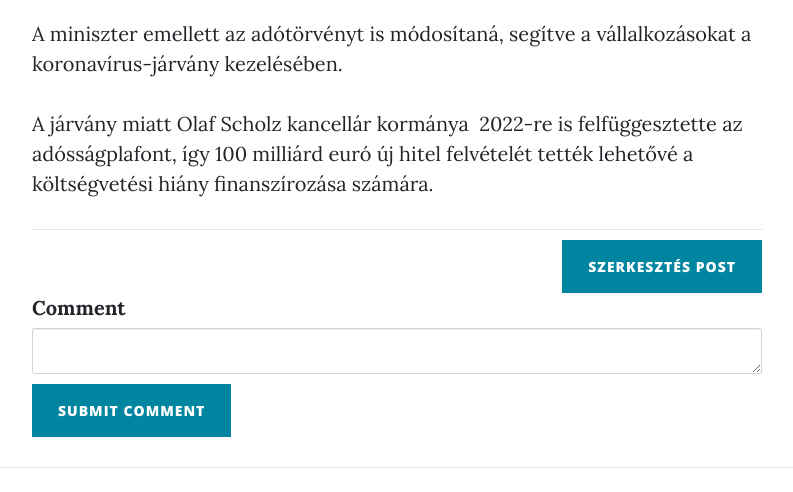
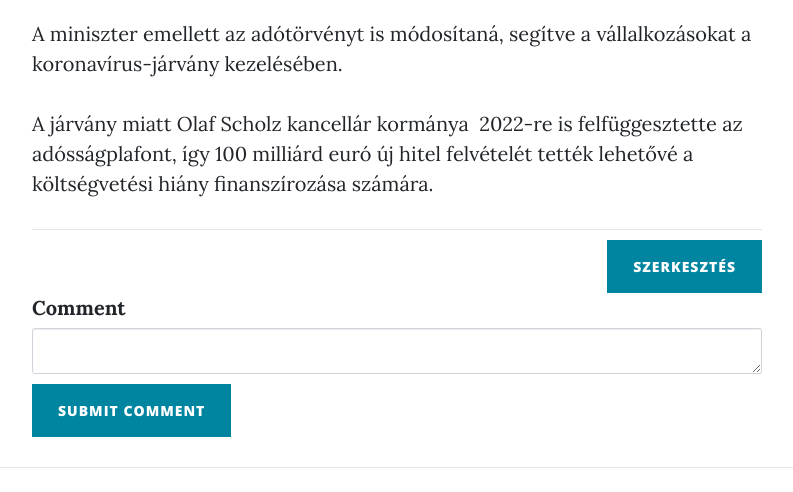
Before and after one commit to szilveszter94/blog-end, a Flask app: page /post/2 in a window 1280 px wide. Shown: the part 1153-1645 px from the top of the page, without its empty margins (243-1036 px from the left). Run offline with Flask 2, Linux system fonts and the light colour scheme; a user stored in the database is signed in; data comes from the database, SQL or seed files in the repository; data that the repository does not hold is empty; some libraries are stand-ins or nearby versions.

Commit message:
Update post.html
commit

```diff
--- a/templates/post.html
+++ b/templates/post.html
@@ -30,8 +30,7 @@
                 <hr>
                 {% if current_user.id == 1 %}
                 <div class="clearfix">
-                    <a class="btn btn-primary float-right" href="{{url_for('edit_post', post_id=post.id)}}">Szerkesztés
-                        Post</a>
+                    <a class="btn btn-primary float-right" href="{{url_for('edit_post', post_id=post.id)}}">Szerkesztés</a>
                 </div>
                 {% endif %}
 
```
